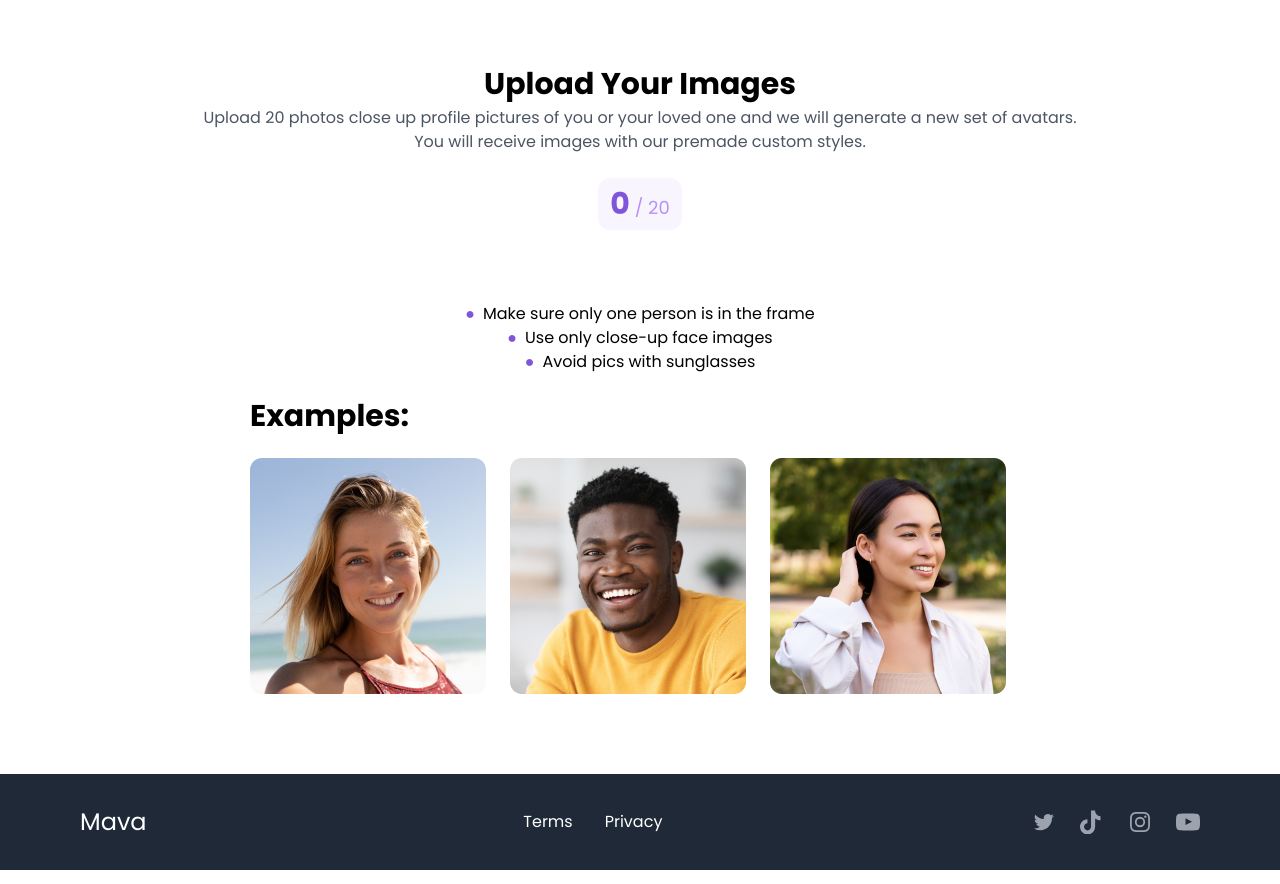
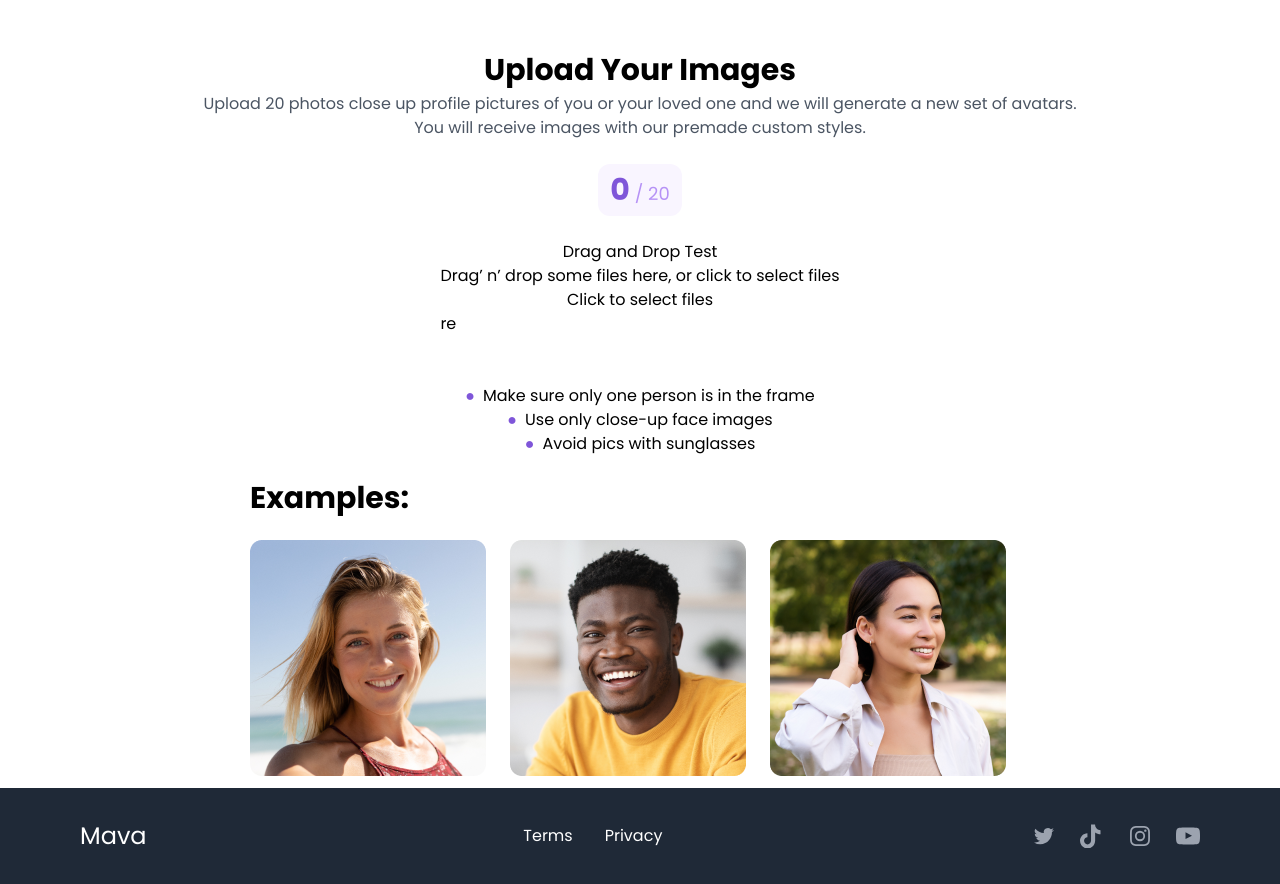
Before and after one commit to brandojesus0624/AI-web-frontend, a React (Create React App) app: page /upload in a window 1280 px wide. Built offline with nearby package versions, Linux system fonts and the light colour scheme.

Commit message:
Upload image function(basic)

```diff
--- a/package.json
+++ b/package.json
@@ -10,6 +10,7 @@
     "@testing-library/jest-dom": "^5.16.5",
     "@testing-library/react": "^13.4.0",
     "@testing-library/user-event": "^13.5.0",
+    "cuid": "^2.1.8",
     "react": "^18.2.0",
     "react-dom": "^18.2.0",
     "react-dropzone": "^14.2.3",
--- a/src/App.css
+++ b/src/App.css
@@ -36,3 +36,44 @@
     transform: rotate(360deg);
   }
 }
+
+
+body {
+  text-align: center;
+}
+.dropzone {
+  text-align: center;
+  padding: 20px;
+  border: 3px blue dashed;
+  width: 60%;
+  margin: auto;
+}
+.btn {
+  border: none;
+  text-align: center;
+  background-color: rgb(218, 216, 216);
+  height: 50px;
+  border-radius: 12px;
+  color: black;
+  font-weight: bold;
+  transition-duration: 0.6s;
+}
+.btn:hover {
+  background-color: blue;
+  color: aliceblue;
+}
+.file-list {
+  /* border: 3px dotted black; */
+  display: flex !important;
+  flex-wrap: wrap;
+  width: auto;
+  padding: 10px 20px;
+  margin: 20px 30px;
+  /* border: 3px dotted black; */
+}
+.file-list img {
+  height: 100%;
+  width: 100px;
+  padding-right: 10px;
+  object-fit: cover;
+}
--- /dev/null
+++ b/src/components/basic/dropZone.js
@@ -0,0 +1,40 @@
+//*Dropzone.js*//
+import { useDropzone } from "react-dropzone";
+function Dropzone({ onDrop, accept, open }) {
+  const { getRootProps, getInputProps, isDragActive, acceptedFiles } =
+    useDropzone({
+      accept,
+      onDrop,
+    });
+  const files = acceptedFiles.map((file) => (
+    <li key={file.path}>
+      {file.path} - {file.size} bytes
+    </li>
+  ));
+  return (
+    <div>
+      <div {...getRootProps({ className: "dropzone" })}>
+        <input className="input-zone" {...getInputProps()} />
+        <div className="text-center">
+          {isDragActive ? (
+            <p className="dropzone-content">
+              Release to drop the files here
+            </p>
+          ) : (
+            <p className="dropzone-content">
+              Drag’ n’ drop some files here, or click to select files
+            </p>
+          )}
+          <button type="button" onClick={open} className="btn">
+            Click to select files
+          </button>
+        </div>
+      </div>
+      re
+      <aside>
+        <ul>{files}</ul>
+      </aside>
+    </div>
+  );
+}
+export default Dropzone;
--- /dev/null
+++ b/src/components/basic/imageGrid.js
@@ -0,0 +1,25 @@
+// Rendering individual images
+const Image = ({ image }) => {
+  return (
+    <div className="file-item">
+      <img
+        alt={`img - ${image.id}`}
+        src={image.src}
+        className="file-img"
+      />
+    </div>
+  );
+};
+
+// ImageList Component//
+const ImageGrid = ({ images }) => {
+  // render each image by calling Image component
+  const renderImage = (image, index) => {
+    return <Image image={image} key={`${image.id}-image`} />;
+  };
+  // Return the list of files//
+  return (
+    <section className="file-list">{images.map(renderImage)}</section>
+  );
+};
+export default ImageGrid;
--- /dev/null
+++ b/src/components/basic/upload.js
@@ -0,0 +1,9 @@
+const Upload = () => {
+  return (
+    <div className="my-6" id="upload_image">
+
+    </div>
+  )
+}
+
+export default Upload
--- a/src/components/pages/uploadImage.js
+++ b/src/components/pages/uploadImage.js
@@ -1,6 +1,26 @@
+import cuid from "cuid";
+import { useCallback, useState } from "react";
 import MainLayout from "../../layout/mainLayout";
+import Dropzone from "../basic/dropZone";
+import ImageGrid from "../basic/imageGrid";
 
 const UploadImage = () => {
+
+  const [images, setImages] = useState([]);
+  const onDrop = useCallback((acceptedFiles) => {
+    acceptedFiles.map((file) => {
+      const reader = new FileReader();
+      reader.onload = function (e) {
+        setImages((prevState) => [
+          ...prevState,
+          { id: cuid(), src: e.target.result },
+        ]);
+      };
+      reader.readAsDataURL(file);
+      return file;
+    });
+  }, []);
+
   return (
     <MainLayout>
       <div className="h-full flex flex-col items-center" id="upload">
@@ -11,7 +31,11 @@ const UploadImage = () => {
           <span className="font-poppinsBold text-primary-600 text-3xl">0</span> / 20
         </div>
         <div className="my-6" id="upload_image">
-
+           <main className="App">
+            <h1 className="text-center">Drag and Drop Test</h1>
+            <Dropzone onDrop={onDrop} accept={"image/*"} />
+            <ImageGrid images={images} />
+          </main>
         </div>
         <ul className="flex flex-col text-center mt-6 " id="description">
             <span><span className="text-primary-600 font-poppinsBold mr-2">●</span>Make sure only one person is in the frame</span>
```
Also changed, not shown: 1 other file (tests, documents, lock files or other folders).
